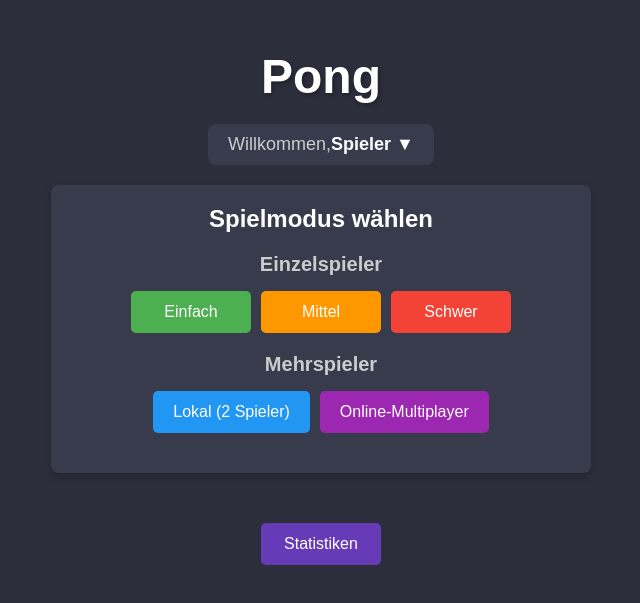
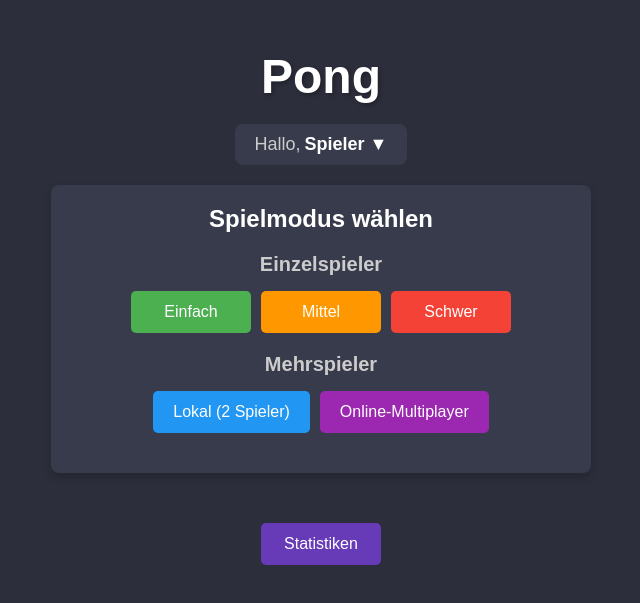
Before and after one commit to pepperonas/games, a React (Create React App) app in the folder pong-react/: page / in a window 1280 px wide. Shown: the part 109-712 px from the top of the page, without its empty margins (319-959 px from the left). Built offline with nearby package versions, Linux system fonts and the light colour scheme.

Commit message:
- backup

```diff
--- a/pong-react/src/App.jsx
+++ b/pong-react/src/App.jsx
@@ -51,7 +51,7 @@ function App() {
         }
     };
 
-    const handleStartOnlineGame = (host) => {π
+    const handleStartOnlineGame = (host) => {
         console.log(`Starte Online-Spiel als ${host ? 'Host' : 'Gast'}`);
         setIsHost(host);
         socketManager.setIsHost(host);
--- a/pong-react/src/components/StartScreen.jsx
+++ b/pong-react/src/components/StartScreen.jsx
@@ -120,7 +120,7 @@ const StartScreen = ({
             <h1>Pong</h1>
 
             <div className="player-welcome" onClick={() => setShowPlayerMenu(!showPlayerMenu)}>
-                Willkommen, <span className="player-name">{playerName} ▼</span>
+                Hallo,<span className="player-name">{playerName} ▼</span>
 
                 {showPlayerMenu && (
                     <div className="player-menu">
--- a/pong-react/src/components/StatsScreen.css
+++ b/pong-react/src/components/StatsScreen.css
@@ -19,6 +19,10 @@
     z-index: 1000;
     display: flex;
     flex-direction: column;
+}
+
+.player-name{
+    padding-left: 4px;
 }
 
 /* Fixierter Header */
```
